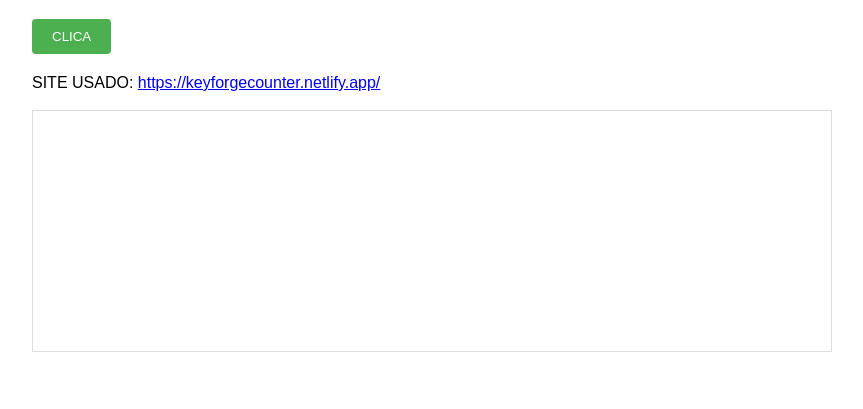
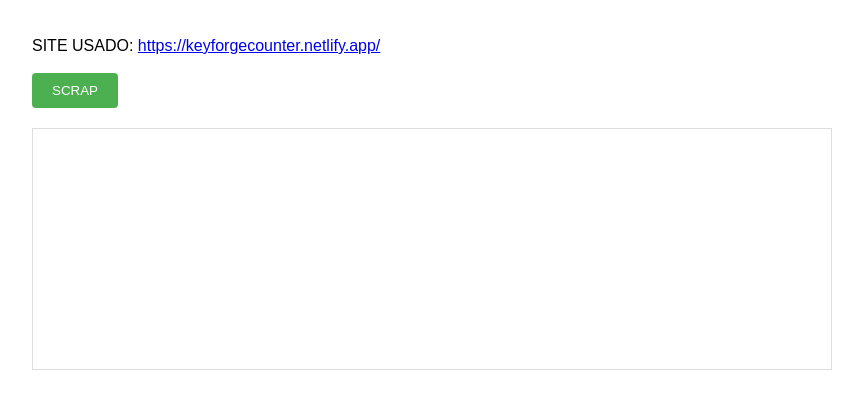
Before and after one commit to ArturVPC1/atvWebScrap, a plain HTML site: page index.html in a window 1280 px wide. Shown: the part 81-490 px from the top of the page, without its empty margins (208-1071 px from the left). Drawn offline with Linux system fonts and the light colour scheme.

Commit message:
Update index.html

```diff
--- a/index.html
+++ b/index.html
@@ -44,8 +44,10 @@
 </head>
 <body>
     <h1>ATIVIDADE PARA P2</h1>
-    <button id="scrapeBtn">CLICA</button>
+    <br>
     <div>SITE USADO: <a href="https://keyforgecounter.netlify.app/">https://keyforgecounter.netlify.app/</a></div>
+    <br>
+    <button id="scrapeBtn">SCRAP</button>
     <br>
     <div id="result"></div>
 
```
